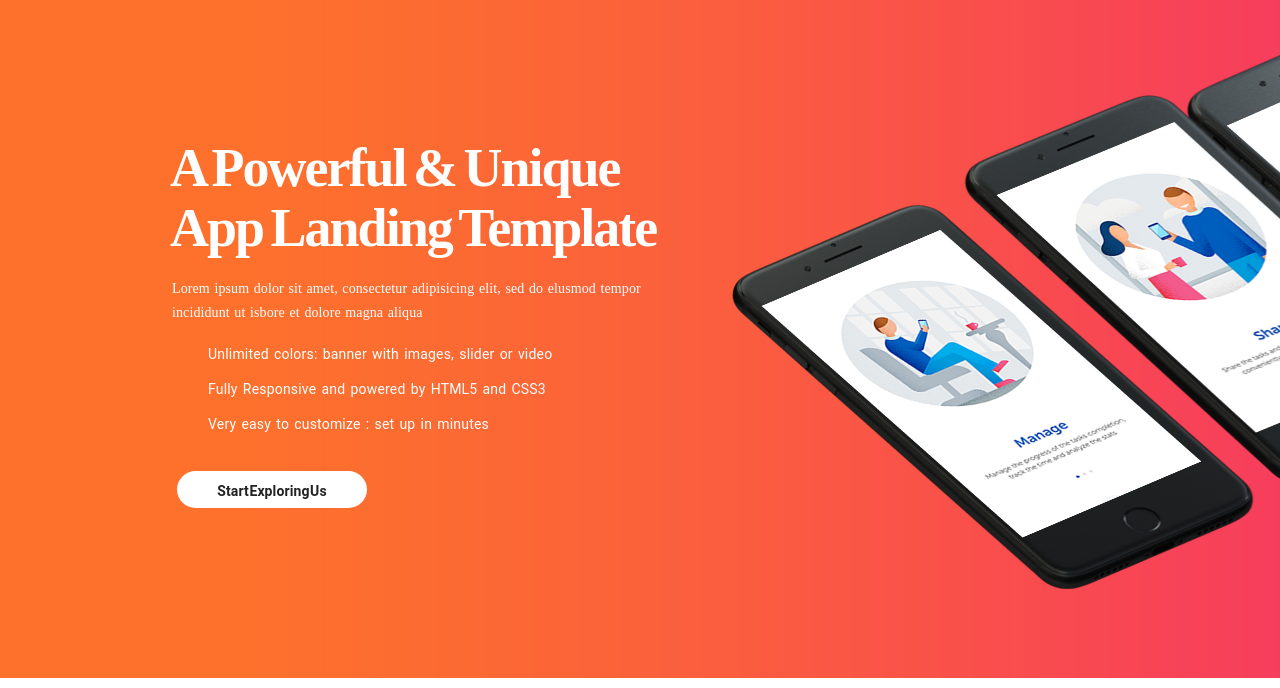
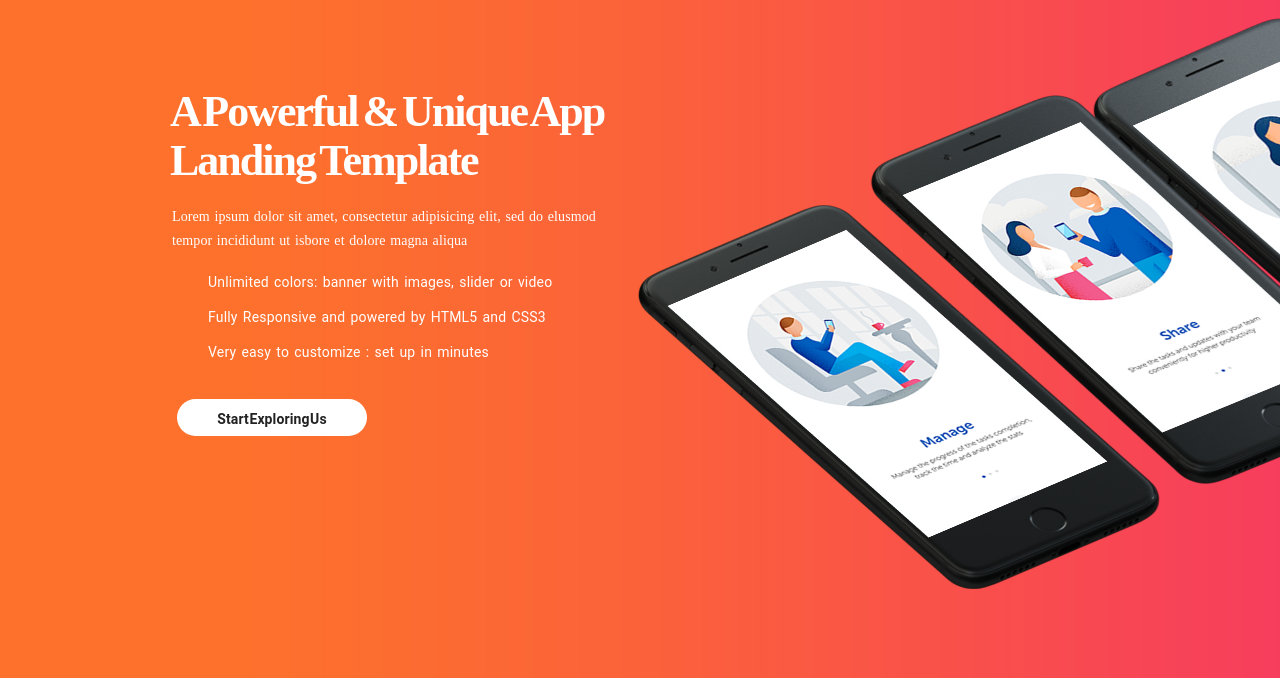
Before and after one commit to Aleks339/giant, a website: page index.html in a window 1280 px wide. Shown: the part 112-800 px from the top of the page. Drawn offline with Linux system fonts and the light colour scheme.

Commit message:
final commit

```diff
--- a/index.html
+++ b/index.html
@@ -26,7 +26,7 @@
        <section id ="section">
           <div class="container" id = "iphone-container">
               <div class="row" id = "iphone-row">
-                   <div class="col-sm-6">
+                   <div class="col-sm-5">
                        <h1 class = "header_section--h1">A Powerful & Unique App Landing Template</h1>
                        <p class = "header_section--paragraph">
                            Lorem ipsum dolor sit amet, consectetur adipisicing elit, sed do elusmod tempor incididunt ut isbore et dolore magna aliqua</p>
@@ -37,7 +37,7 @@
                        </ul>
                        <div class = "header_section--button">Start Exploring Us</div>
                    </div>
-                   <div class="col-sm-6 header_section--iphones" id = "iphone-wrapper"></div>
+                   <div class="col-sm-7 header_section--iphones" id = "iphone-wrapper"></div>
                </div>
           </div>
        </section>
--- a/less/style.less
+++ b/less/style.less
@@ -62,6 +62,8 @@ body{
                 letter-spacing: -1.1px;
                 margin-right: 0;
                 padding-right: 0;
+                margin-left: 0;
+                padding-left: 0;
                 #iphone-container{
                     margin-right: 0;
                     padding-right: 0;
@@ -69,7 +71,7 @@ body{
                         margin-right: 0;
                         padding-right: 0;
                         .header_section--h1{
-                          font-size: 54px;
+                          font-size: 44px;
                           font-family: @logoFontFamily;
                           color: @headerFontColor;
                           font-weight: bold;
@@ -77,7 +79,7 @@ body{
                           text-align: left;
                           word-spacing: -4px;
                           letter-spacing: -2px;
-                          margin-top: 150px;
+                          margin-top: 100px;
                         }
                         .header_section--paragraph{
                           font-size: 14px;
```
Also changed, not shown: css/style.css.
